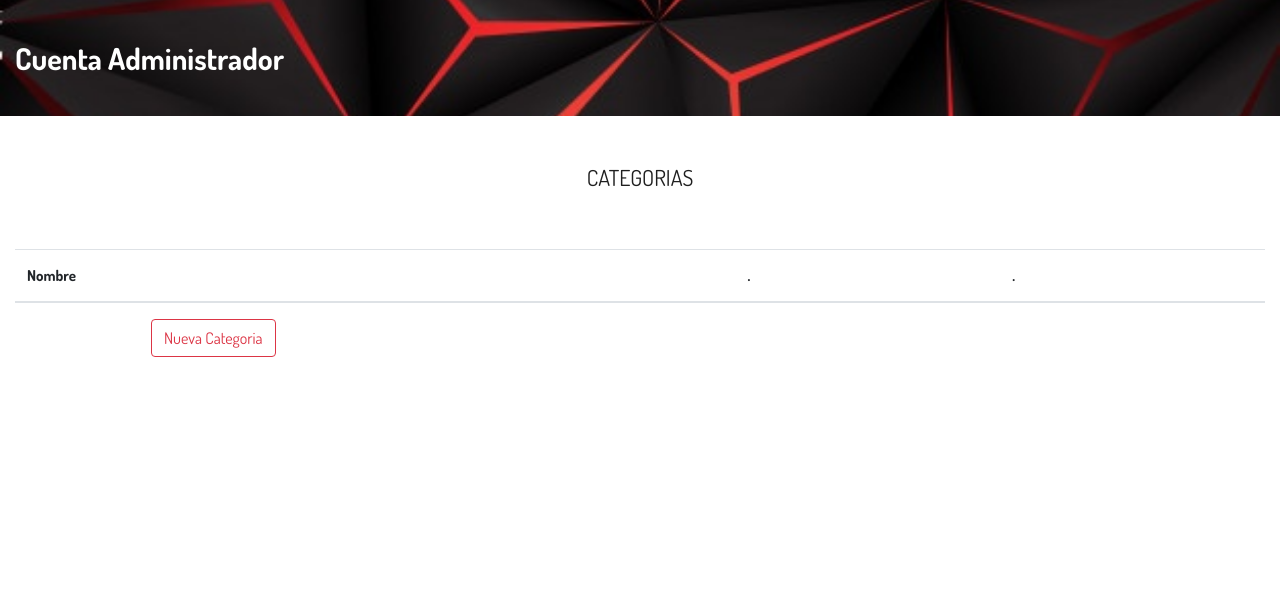
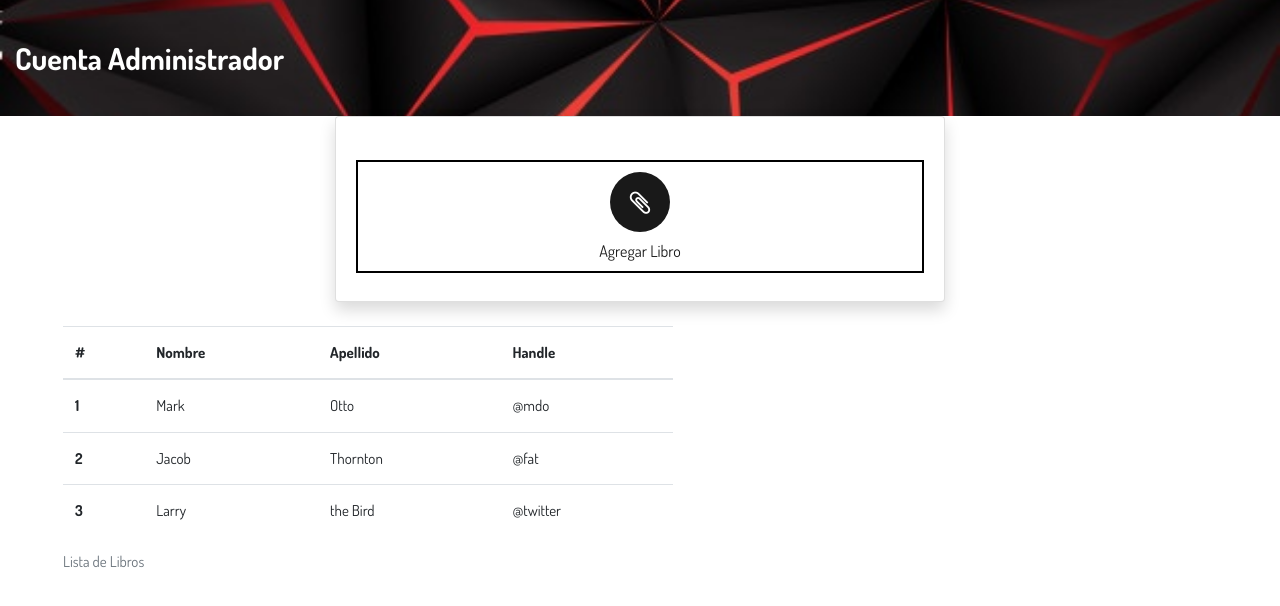
Before and after one commit to DENISO700/proyecto2, a PHP site: page /SuperAdministrador.php in a window 1280 px wide. Shown: the part 134-740 px from the top of the page. Run offline with PHP 8.4, Linux system fonts and the light colour scheme; the visitor is signed in with stand-in values (Sample User, id 1); lists and menus that the app fills with data are empty.

Commit message:
detalles libro

```diff
--- a/RegistroLibro.php
+++ b/RegistroLibro.php
@@ -15,7 +15,7 @@
         <link rel="stylesheet" href="css/responsive.css">
     </head>
 
-    <body onload="regresar();">
+    <body >
 
         <!-- CABEZERA -->
         <header class="main-header">
--- a/SuperAdministrador.php
+++ b/SuperAdministrador.php
@@ -1,3 +1,7 @@
+
+<?php
+session_start()
+?>
 <!DOCTYPE html>
     <html lang="en">
 
@@ -20,8 +24,7 @@
     <body >
 
         <!-- CABEZERA-->
-        <header class="main-header">
-
+        <header>
             <nav class="navbar navbar-expand-lg navbar-light bg-light navbar-default bootsnav">
                 <div class="container" id="cabezera">
 
@@ -34,9 +37,7 @@
 
                     <div class="collapse navbar-collapse" id="navbar-menu">
                         <ul class="nav navbar-nav ml-auto" data-in="fadeInDown" data-out="fadeOutUp" style="color: white;">
-
                             <li class="nav-item"><a class="nav-link" href="#" data-toggle="modal" data-target="#logoutModal"><i class="fa fa-power-off" ></i>&nbsp;&nbsp;Cerrar Sesion</a></li>
-
                         </ul>
                     </div>
 
@@ -66,40 +67,63 @@
         <div class="container">
 
             <div class="row">
-                <div class="col-md-12 text-center my-5">
-                    <h2>CATEGORIAS</h2>
+
+                <!-- Tienda -->
+                <div class="col-xl-6 col-md-10 mx-auto mb-4">
+                    <div class="card border-left-warning shadow h-100 py-2">
+                        <div class="card-body">
+                            <div class="account-box">
+                                <div class="service-box">
+                                    <div class="service-icon">
+                                        <a href="RegistroLibro.php?id=<?php echo $_SESSION["id"]?>"><i class="fa fa-paperclip" ></i></a>
+                                    </div>
+                                    <div class="service-desc">
+                                        <h4>Agregar Libro</h4>
+
+                                    </div>
+                                </div>
+                            </div>
+                        </div>
+                    </div>
                 </div>
 
             </div>
 
             <div class="row">
-
-                <div class="col-md-12 table-responsive">
-
-                    <table class="table table-hover">
-
+                <div class="col-6 mx-5">
+                    <table class="table caption-top">
+                        <caption>Lista de Libros</caption>
                         <thead>
-                            <th>Nombre</th>
-                            <th>.</th>
-                            <th>.</th>
-
+                            <tr>
+                            <th scope="col">#</th>
+                            <th scope="col">Nombre</th>
+                            <th scope="col">Apellido</th>
+                            <th scope="col">Handle</th>
+                            </tr>
                         </thead>
-
-                        <tbody id="categorias">
-
+                        <tbody>
+                            <tr>
+                            <th scope="row">1</th>
+                            <td>Mark</td>
+                            <td>Otto</td>
+                            <td>@mdo</td>
+                            </tr>
+                            <tr>
+                            <th scope="row">2</th>
+                            <td>Jacob</td>
+                            <td>Thornton</td>
+                            <td>@fat</td>
+                            </tr>
+                            <tr>
+                            <th scope="row">3</th>
+                            <td>Larry</td>
+                            <td>the Bird</td>
+                            <td>@twitter</td>
+                            </tr>
                         </tbody>
-
-
                     </table>
 
                 </div>
-
-                <div class="col-md-4 text-center">
-                    <button type="button" class="btn btn-outline-danger" data-toggle="modal" data-target="#categoriasModal">Nueva Categoria </button>
-                </div>
-
-
-
 
             </div>
 
@@ -107,40 +131,7 @@
            <!-- FIN PLANES-->
 
 
-        <!-- Modal Nuevo Categoria-->
-        <div class="modal fade" id="categoriasModal" tabindex="-1" role="dialog" aria-labelledby="exampleModalLabel" aria-hidden="true">
-            <div class="modal-dialog" role="document">
-                <div class="modal-content">
-                    <div class="modal-header">
-                        <h5 class="modal-title" id="exampleModalLabel">Creacion de Categoria</h5>
-                        <button type="button" class="close" data-dismiss="modal" aria-label="Close">
-          <span aria-hidden="true">&times;</span>
-                </button>
-                    </div>
-                    <div class="modal-body">
 
-                        <form >
-
-                            <div class="form-group">
-                                <label for="recipient-name" class="col-form-label">Nombre:</label>
-                                <input type="text" class="form-control" id="categoriaNueva" required>
-                            </div>
-
-
-
-                                <button type="button" onclick="nuevaCategoria();">Registrar Plan</button>
-
-
-
-
-                        </form>
-
-                    </div>
-
-                </div>
-            </div>
-        </div>
-        <!-- Fin Modal Nuevo Plan-->
 
         <!-- Cerrar Sesion Modal-->
         <div class="modal fade" id="logoutModal" tabindex="-1" role="dialog" aria-labelledby="exampleModalLabel" aria-hidden="true">
```
Also changed, not shown: backend/libros.php (+0 -7 lines), backend/login.php (+14 -0 lines), css/detalle_Libro.css (added, +16 -0 lines), detallesLibro.php (added, +153 -0 lines), editarUsuario.php (deleted, +0 -105 lines), my-account.php (+0 -25 lines), tienda.php (+2 -39 lines), verLibro.php (added, +25 -0 lines), css/style.css (line endings or trailing spaces).
